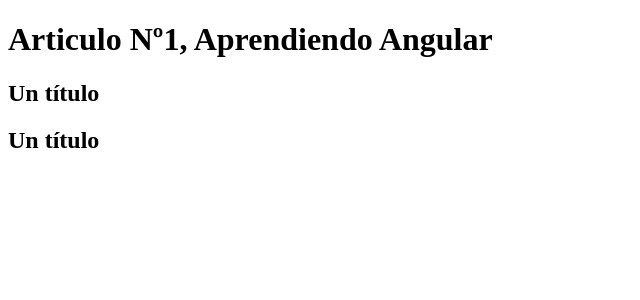
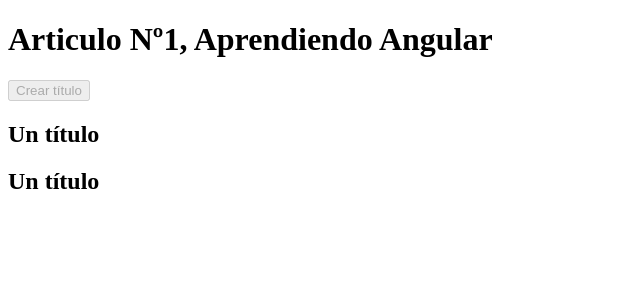
Before and after one commit to js-urquiza/angularPractice, an Angular app in the folder angular-practice/: page / in a window 1280 px wide. Shown: the top 300 px of the page, without its empty margins (0-640 px from the left). Built offline with nearby package versions, Linux system fonts and the light colour scheme.

Commit message:
Practica property binding

```diff
--- a/angular-practice/src/app/articulo/articulo.component.html
+++ b/angular-practice/src/app/articulo/articulo.component.html
@@ -1,3 +1,4 @@
 <h1>Articulo Nº{{ numeroDeArticulo }}, {{ getName() }}</h1>
+<button [disabled]="allowNewTitle">Crear título</button>
 <app-titulo></app-titulo>
 <app-titulo></app-titulo>
--- a/angular-practice/src/app/articulo/articulo.component.ts
+++ b/angular-practice/src/app/articulo/articulo.component.ts
@@ -8,8 +8,15 @@
 export class ArticuloComponent {
   numeroDeArticulo: number = 1;
   nombreDeArticulo: string = 'Aprendiendo Angular'
+  allowNewTitle: boolean = false;
 
   getName() {
     return this.nombreDeArticulo;
   }
+
+  constructor() {
+    setTimeout(()=>{
+      this.allowNewTitle = true;
+    }, 2000)
+  }
 }
```
